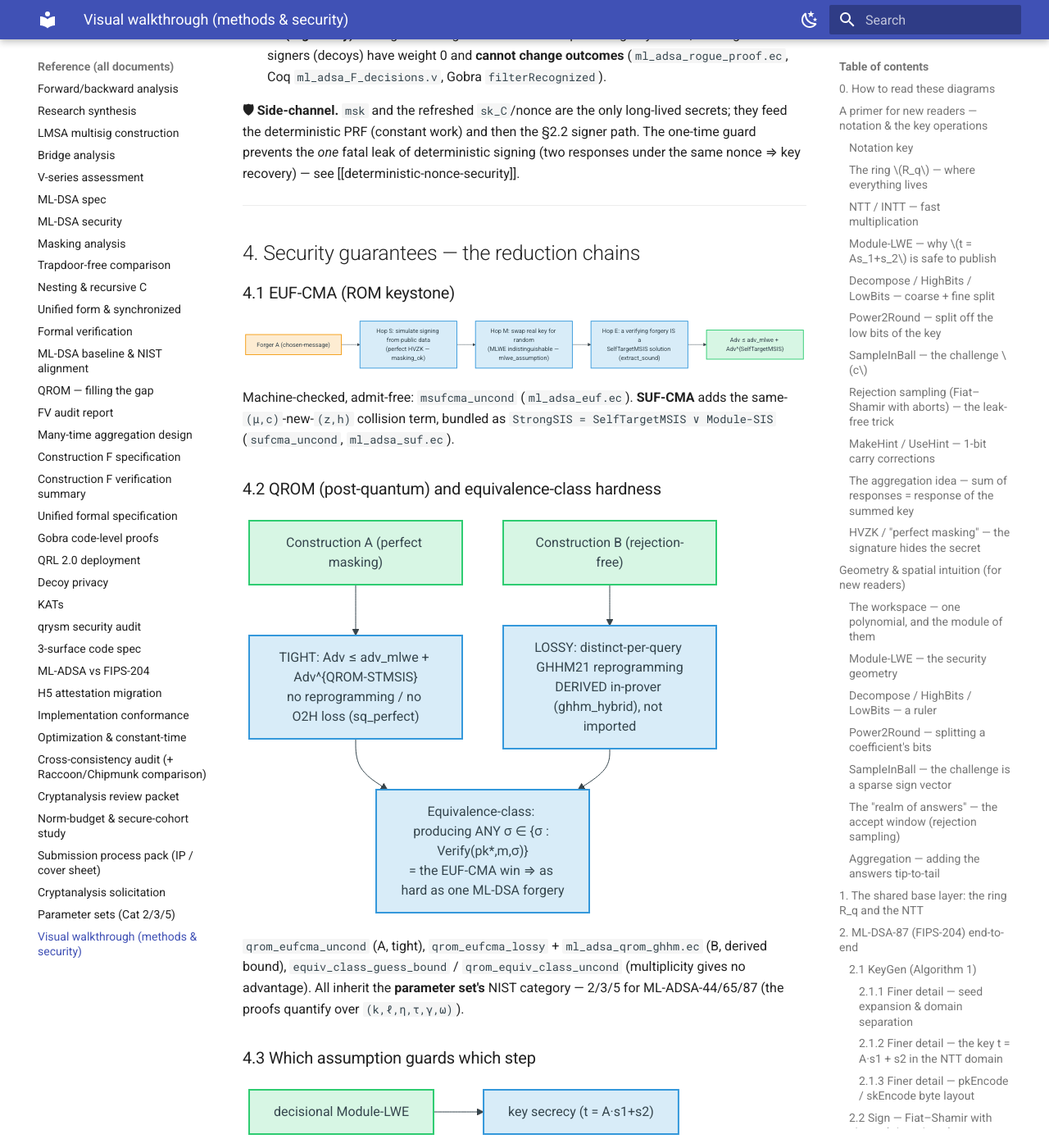
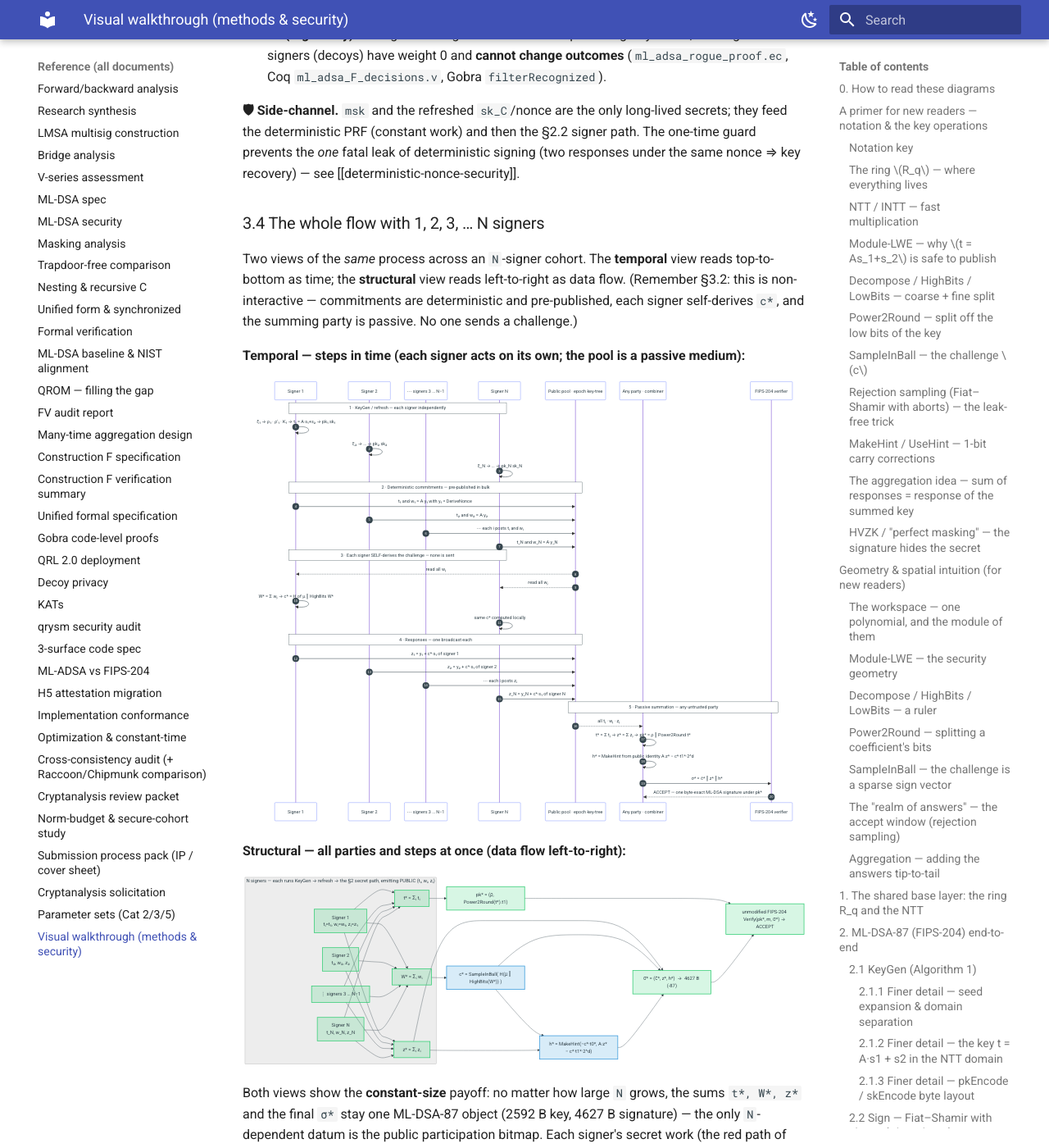
Before and after one commit to pq-cybarg/ml-adsa-site, an MkDocs documentation site: the page built from docs/reference/41-visual-methods-and-security.md, in a window 1280 px wide and 1400 px high, scrolled down 20903 px. Shown: the whole window at 82% size. Built offline with MkDocs 1.6.1 and Material for MkDocs 9.7.7, drawn with Linux system fonts in a browser that asks for light colours; some of the changed text lies outside the part shown.

Commit message:
docs(41): N-signer whole-flow diagrams (temporal + structural)
Sync from source: section 3.4 adds the full N-signer flow as a temporal sequence diagram
and a structural flowchart (1,2,...,N with ellipsis lanes), non-interactive framing.

````diff
--- a/docs/reference/41-visual-methods-and-security.md
+++ b/docs/reference/41-visual-methods-and-security.md
@@ -733,6 +733,94 @@ deterministic PRF (constant work) and then the §2.2 signer path. The one-time g
 leak of deterministic signing (two responses under the same nonce ⇒ key recovery) — see
 [[deterministic-nonce-security]].
 
+### 3.4 The whole flow with 1, 2, 3, … N signers
+
+Two views of the *same* process across an `N`-signer cohort. The **temporal** view reads top-to-bottom as
+time; the **structural** view reads left-to-right as data flow. (Remember §3.2: this is non-interactive —
+commitments are deterministic and pre-published, each signer self-derives `c*`, and the summing party is
+passive. No one sends a challenge.)
+
+**Temporal — steps in time (each signer acts on its own; the pool is a passive medium):**
+
+```mermaid
+sequenceDiagram
+  autonumber
+  participant S1 as Signer 1
+  participant S2 as Signer 2
+  participant Sd as ⋯ signers 3 … N−1
+  participant SN as Signer N
+  participant B as Public pool · epoch key-tree
+  participant C as Any party · combiner
+  participant V as FIPS-204 verifier
+  Note over S1,SN: 1 · KeyGen / refresh — each signer independently
+  S1->>S1: ξ₁ → ρ₁ · ρ′₁ · K₁ → t₁ = A·s₁+s₂ → pk₁ sk₁
+  S2->>S2: ξ₂ → … → pk₂ sk₂
+  SN->>SN: ξ_N → … → pk_N sk_N
+  Note over S1,B: 2 · Deterministic commitments — pre-published in bulk
+  S1->>B: t₁ and w₁ = A·y₁   with y₁ = DeriveNonce
+  S2->>B: t₂ and w₂ = A·y₂
+  Sd->>B: ⋯ each i posts tᵢ and wᵢ
+  SN->>B: t_N and w_N = A·y_N
+  Note over S1,SN: 3 · Each signer SELF-derives the challenge — none is sent
+  B-->>S1: read all wⱼ
+  B-->>SN: read all wⱼ
+  S1->>S1: W* = Σ wⱼ → c* = H of μ ‖ HighBits W*
+  SN->>SN: same c* computed locally
+  Note over S1,B: 4 · Responses — one broadcast each
+  S1->>B: z₁ = y₁ + c*·s₁ of signer 1
+  S2->>B: z₂ = y₂ + c*·s₁ of signer 2
+  Sd->>B: ⋯ each i posts zᵢ
+  SN->>B: z_N = y_N + c*·s₁ of signer N
+  Note over B,V: 5 · Passive summation — any untrusted party
+  B-->>C: all tⱼ · wⱼ · zⱼ
+  C->>C: t* = Σ tⱼ → z* = Σ zⱼ → pk* = ρ ‖ Power2Round t*
+  C->>C: h* = MakeHint from public identity A·z* − c*·t1*·2^d
+  C->>V: σ* = c̃* ‖ z* ‖ h*
+  V-->>C: ACCEPT — one byte-exact ML-DSA signature under pk*
+```
+
+**Structural — all parties and steps at once (data flow left-to-right):**
+
+```mermaid
+flowchart LR
+  subgraph SIGNERS["N signers — each runs KeyGen → refresh → the §2 secret path, emitting PUBLIC (tᵢ, wᵢ, zᵢ)"]
+    direction TB
+    s1["Signer 1<br/>tᵢ=t₁, wᵢ=w₁, zᵢ=z₁"]:::public
+    s2["Signer 2<br/>t₂, w₂, z₂"]:::public
+    sd["⋮  signers 3 … N−1"]:::public
+    sN["Signer N<br/>t_N, w_N, z_N"]:::public
+  end
+  sumT["t* = Σᵢ tᵢ"]:::public
+  sumW["W* = Σᵢ wᵢ"]:::public
+  sumZ["z* = Σᵢ zᵢ"]:::public
+  pk["pk* = (ρ, Power2Round(t*).t1)"]:::public
+  ch["c* = SampleInBall( H(μ ‖ HighBits(W*)) )"]:::derived
+  hint["h* = MakeHint(−c*·t0*, A·z* − c*·t1*·2^d)"]:::derived
+  sig["σ* = (c̃*, z*, h*)  →  4627 B (-87)"]:::public
+  vf["unmodified FIPS-204 Verify(pk*, m, σ*) → ACCEPT"]:::public
+  s1 --> sumT & sumW & sumZ
+  s2 --> sumT & sumW & sumZ
+  sd --> sumT & sumW & sumZ
+  sN --> sumT & sumW & sumZ
+  sumT --> pk
+  sumW --> ch
+  ch --> hint
+  sumZ --> hint
+  sumZ --> sig
+  pk --> vf
+  ch --> sig
+  hint --> sig
+  sig --> vf
+  classDef secret fill:#e74c3c30,stroke:#e74c3c,stroke-width:2px;
+  classDef public fill:#2ecc7130,stroke:#2ecc71,stroke-width:2px;
+  classDef derived fill:#3498db30,stroke:#3498db,stroke-width:2px;
+```
+
+Both views show the **constant-size** payoff: no matter how large `N` grows, the sums `t*, W*, z*` and the
+final `σ*` stay one ML-DSA-87 object (2592 B key, 4627 B signature) — the only `N`-dependent datum is the
+public participation bitmap. Each signer's secret work (the red path of §2.2) happens **locally** before it
+emits its public `(tᵢ, wᵢ, zᵢ)`; everything drawn here downstream of the broadcasts is public.
+
 ---
 
 ## 4. Security guarantees — the reduction chains
````
